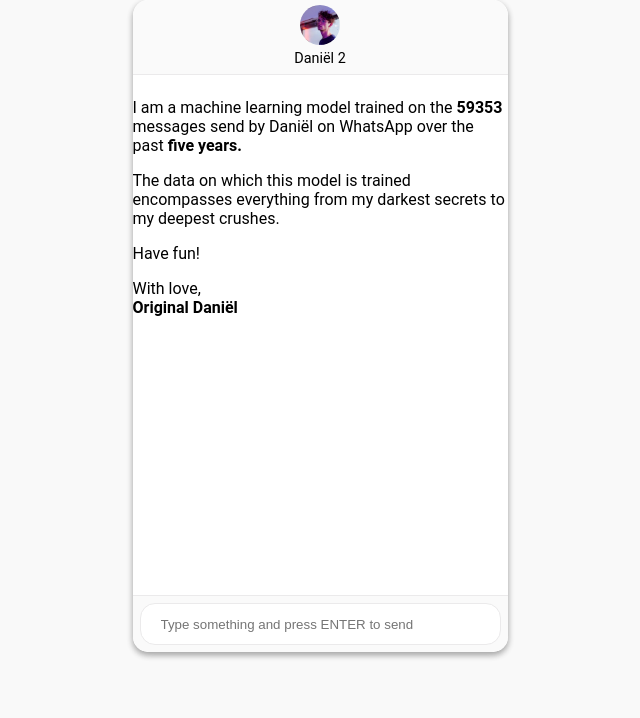
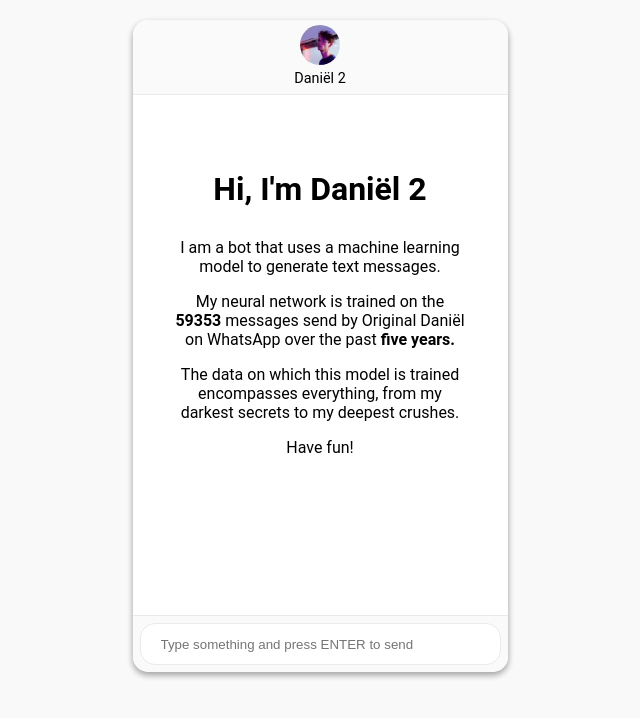
Before and after one commit to dpkn/self-portrait, a Vue app: page / in a window 1280 px wide. Shown: the top 718 px of the page, without its empty margins (320-960 px from the left). Built offline with nearby package versions, Linux system fonts and the light colour scheme.

Commit message:
Changed description

```diff
--- a/src/components/ChatWindow.vue
+++ b/src/components/ChatWindow.vue
@@ -15,20 +15,18 @@
         </span>
       </div>
       <div class="emptyState" v-else>
-        <h1>Chat with me.</h1>
+        <h1>Hi, I'm Dani&euml;l 2</h1>
         <p>
-          I am a machine learning model trained on the <b>59353</b> messages send by Dani&euml;l on WhatsApp over the past <b>five years.</b>
+          I am a bot that uses a machine learning model to generate text messages.
         </p>
         <p>
-          The data on which this model is trained encompasses everything from my darkest secrets to my deepest crushes.
+          My neural network is trained on the <b>59353</b> messages send by Original Dani&euml;l on WhatsApp over the past <b>five years.</b>
+        </p>
+        <p>
+          The data on which this model is trained encompasses everything, from my darkest secrets to my deepest crushes.
         </p>
         <p>
           Have fun!
-        </p>
-        <p>
-          With love,<br/>
-            <b>Original Dani&euml;l</b>
-        <br/>
         </p>
       </div>
     </section>
@@ -63,6 +61,7 @@ export default {
 
    // Use the speechSynthesis API to speak the messages out loud
    this.speachSynth = window.speechSynthesis;
+   this.synthVoices = this.speachSynth.getVoices();
 
    // Getting the list of available voices is an async process
    if (speechSynthesis.onvoiceschanged !== undefined) {
@@ -107,6 +106,9 @@ export default {
       if (this.speachSynth.speaking) {
           return;
       }else{
+        if(typeof this.synthVoices[voice] === 'undefined')
+          voice = 0
+
         let utterThis = new SpeechSynthesisUtterance(text);
         utterThis.voice = this.synthVoices[voice];
         this.speachSynth.speak(utterThis);
@@ -190,6 +192,7 @@ export default {
   background: #fff;
   display: flex;
   flex-flow: column;
+  margin-top: 20px;
 }
 
 header,footer{
@@ -274,6 +277,11 @@ input{
   align-self:flex-end;
 }
 
+.emptyState{
+  text-align: center;
+  padding: 40px;
+  padding-top: 120px;
+}
 /* TYPING ANIMATION
    Inspired by Joseph Fusco
    https://codepen.io/fusco/pen/XbpaYv
```
